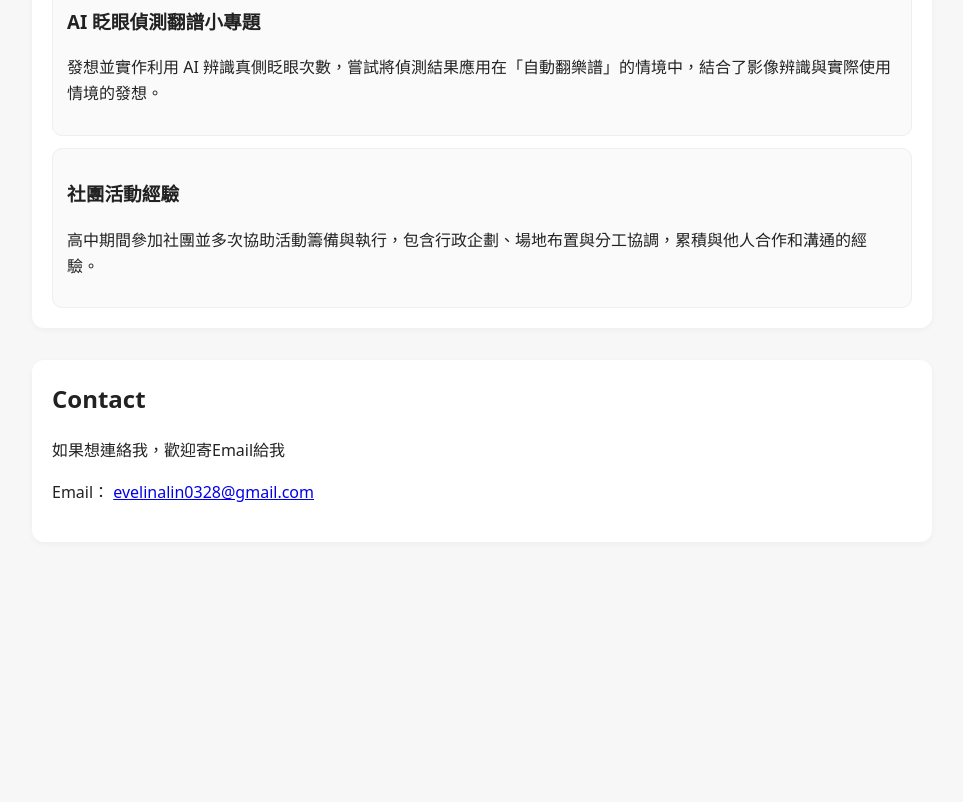
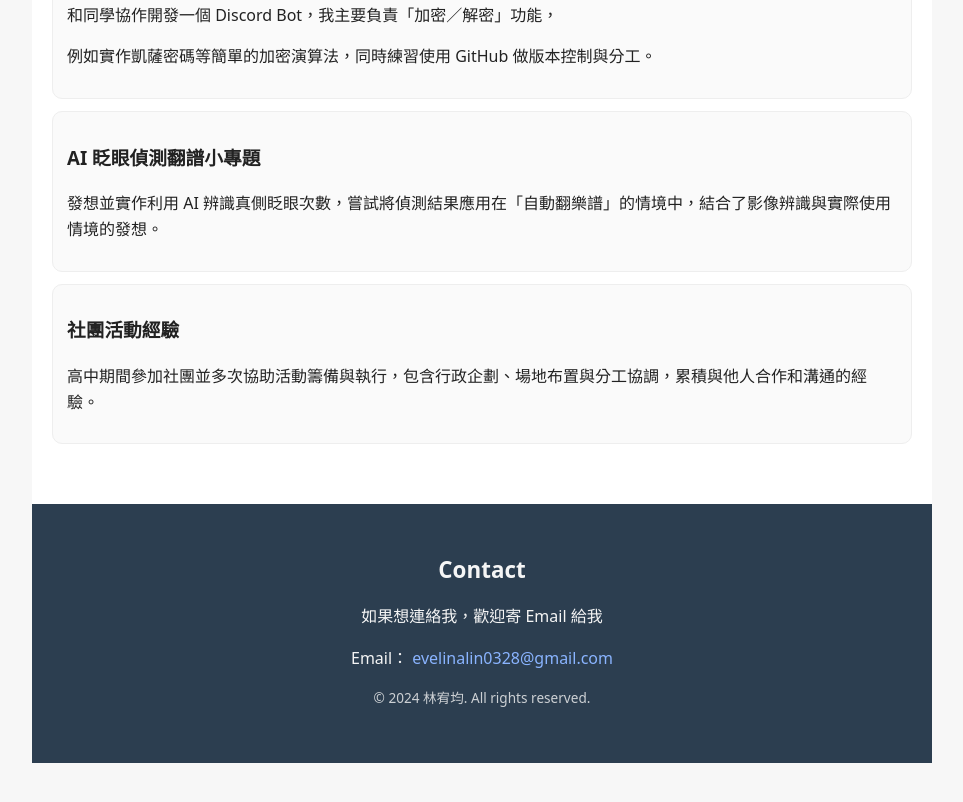
Before and after one commit to Evelina0426/my-intro-site, a plain HTML site: page index.html in a window 1280 px wide. Shown: the part 1256-2058 px from the top of the page, without its empty margins (158-1121 px from the left). Before the commit the page ends 1894 px from the top, so only its background shows below. Drawn offline with Linux system fonts and the light colour scheme.

Commit message:
update content

```diff
--- a/index.html
+++ b/index.html
@@ -25,6 +25,7 @@
 
       <main>
             <section id="about" class="section">
+                  <div class="container">
                         <h2>About Me</h2>
                         <p>
                               我是數學系大一學生林宥均。從高中開始接觸程式之後，陸續參加過幾個與程式相關的營隊和比賽，也在高一下用 Flask 做過一個小型網站。
@@ -36,9 +37,11 @@
                         </p>
 
                         <button id="more-about-btn">More about me</button>
+                  </div>
             </section>
 
             <section id="skills" class="section">
+                  <div class="container">
                         <h2>Skills</h2>
                         <div class="skills-grid">
                               <div class="skill-card">
@@ -56,9 +59,11 @@
                                     </ul>
                               </div>
                         </div>
+                  </div>
             </section>
 
             <section id="projects" class="section">
+                  <div class="container">
                         <h2>Projects & Activities</h2>
                         <div class="project-list">
                               <article class="project-card">
@@ -86,19 +91,24 @@
                                     <p>高中期間參加社團並多次協助活動籌備與執行，包含行政企劃、場地布置與分工協調，累積與他人合作和溝通的經驗。</p>
                               </article>
                         </div>
+                  </div>
             </section>
-            <footer>
-                  <section id="contact" class="section">
+
+            <!-- Contact -->
+            <footer id="contact" class="site-footer">
+                  <div class="container footer-inner">
                         <h2>Contact</h2>
-                        <p>如果想連絡我，歡迎寄Email給我</p>
-
+                        <p>如果想連絡我，歡迎寄 Email 給我</p>
                         <p>
                               Email：
                               <a href="mailto:evelinalin0328@gmail.com">
                                     evelinalin0328@gmail.com
                               </a>
                         </p>
-                  </section>
+                        <p class="footer-copy">
+                              &copy; 2024 林宥均. All rights reserved.
+                        </p>
+                  </div>
             </footer>
       </main>
 
--- a/style.css
+++ b/style.css
@@ -1,5 +1,25 @@
+html, body {
+      height: 100%;
+      margin: 0;
+}
+
+body {
+      display: flex;
+      flex-direction: column;
+}
+
+main {
+      flex: 1;
+}
+
 html {
       scroll-behavior: smooth;
+}
+
+.container {
+      max-width: 900px;
+      margin: 0 auto;
+      padding: 0 20px;
 }
 
 /* 全域設定 */
@@ -63,17 +83,21 @@ main {
 }
 
 .section {
-  margin-bottom: 32px;
-  padding: 20px;
-  border-radius: 12px;
-  background: white;
-  box-shadow: 0 2px 6px rgba(0,0,0,0.04);
-
-  scroll-margin-top: 100px;
+      padding: 60px 0;
+      margin: 0;
+      scroll-margin-top: 80px;
 }
 
 .section h2 {
   margin-top: 0;
+}
+
+.section:nth-of-type(odd) {
+      background: #ffffff;
+}
+
+.section:nth-of-type(even) {
+      background: #f3f5f7;
 }
 
 /* Skills */
@@ -104,6 +128,50 @@ main {
   background: #fafafa;
 }
 
+/* Footer (Contact) */
+.site-footer {
+      background: #2c3e50;
+      color: #f5f5f5;
+      scroll-margin-top: 40px 0;
+}
+
+.footer-inner {
+      max-width: 900px;
+      margin: 0 auto;
+      padding: 48px 20px 40px;
+      text-align: center;
+}
+
+.site-footer h2 {
+      margin: 0 0 10px;
+      font-size: 1.4rem;
+}
+
+.site-footer a {
+      color: #8ab4ff;
+      text-decoration: none;
+}
+
+.site-footer a:hover {
+      text-decoration: underline;
+}
+
+.footer-copy {
+      margin-top: 12px;
+      font-size: 0.85rem;
+      opacity: 0.8;
+}
+
+/* Dark mode footer */
+.dark-mode .site-footer {
+      background: #0e141a;
+      color: #f5f5f5;
+}
+
+.dark-mode .site-footer a {
+      color: #b5d0ff;
+}
+
 /* Dark mode */
 .dark-mode {
   background: #121212;
@@ -130,6 +198,7 @@ main {
   color: #8ab4ff;
 }
 
+/* Modal overlay + 視窗 */
 .modal-overlay {
       position: fixed;
       inset: 0;
```
Lines whose indentation alone changed are shown as unchanged.
